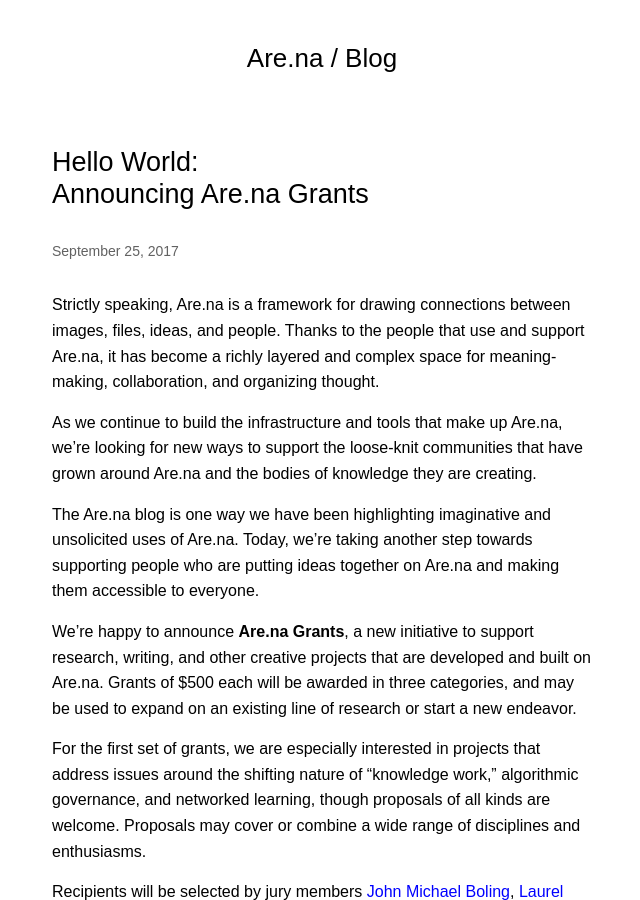
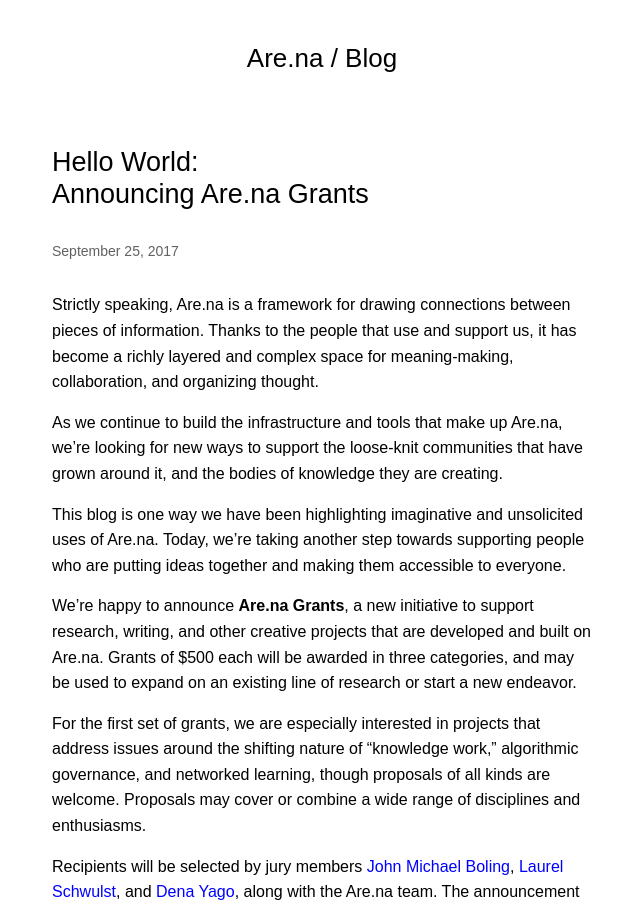
Before and after one commit to aredotna/building, a Jekyll site: the page built from _posts/2017-09-25-announcing-arena-grants.markdown, in a window 1280 px wide and 900 px high. Shown: the whole window, without its empty margins (318-958 px from the left). Built offline with Jekyll 4.4.1, drawn with Linux system fonts in a browser that asks for light colours.

Commit message:
A few text edits

```diff
--- a/_posts/2017-09-25-announcing-arena-grants.markdown
+++ b/_posts/2017-09-25-announcing-arena-grants.markdown
@@ -9,11 +9,11 @@
 image: https://i.pinimg.com/originals/82/1e/f0/821ef00a4ab796c17346deadaf0da36f.jpg
 ---
 
-Strictly speaking, Are.na is a framework for drawing connections between images, files, ideas, and people. Thanks to the people that use and support Are.na, it has become a richly layered and complex space for meaning-making, collaboration, and organizing thought.
+Strictly speaking, Are.na is a framework for drawing connections between pieces of information. Thanks to the people that use and support us, it has become a richly layered and complex space for meaning-making, collaboration, and organizing thought.
 
-As we continue to build the infrastructure and tools that make up Are.na, we’re looking for new ways to support the loose-knit communities that have grown around Are.na and the bodies of knowledge they are creating.
+As we continue to build the infrastructure and tools that make up Are.na, we’re looking for new ways to support the loose-knit communities that have grown around it, and the bodies of knowledge they are creating.
 
-The Are.na blog is one way we have been highlighting imaginative and unsolicited uses of Are.na. Today, we’re taking another step towards supporting people who are putting ideas together on Are.na and making them accessible to everyone.
+This blog is one way we have been highlighting imaginative and unsolicited uses of Are.na. Today, we’re taking another step towards supporting people who are putting ideas together and making them accessible to everyone.
 
 We’re happy to announce **Are.na Grants**, a new initiative to support research, writing, and other creative projects that are developed and built on Are.na. Grants of $500 each will be awarded in three categories, and may be used to expand on an existing line of research or start a new endeavor.
 
```
